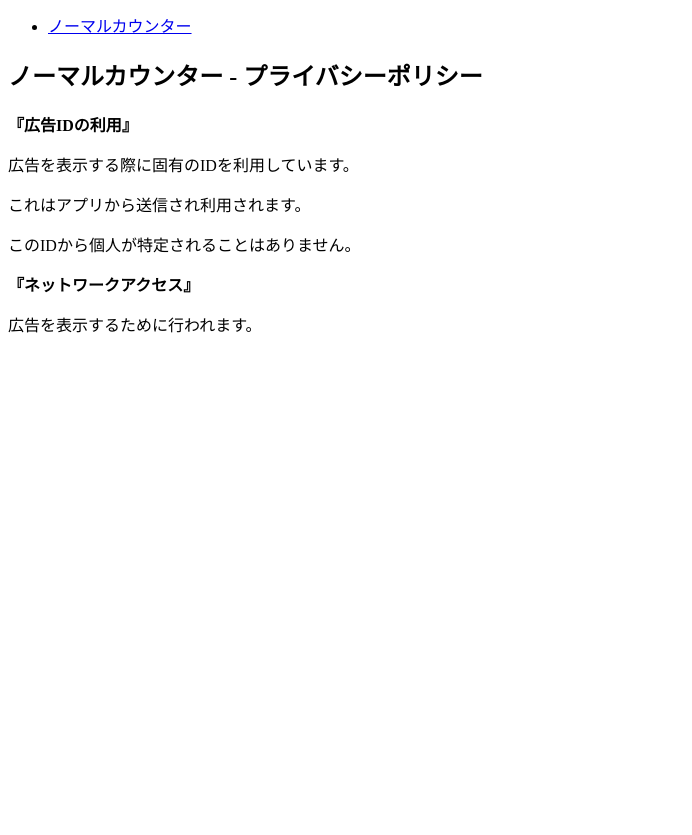
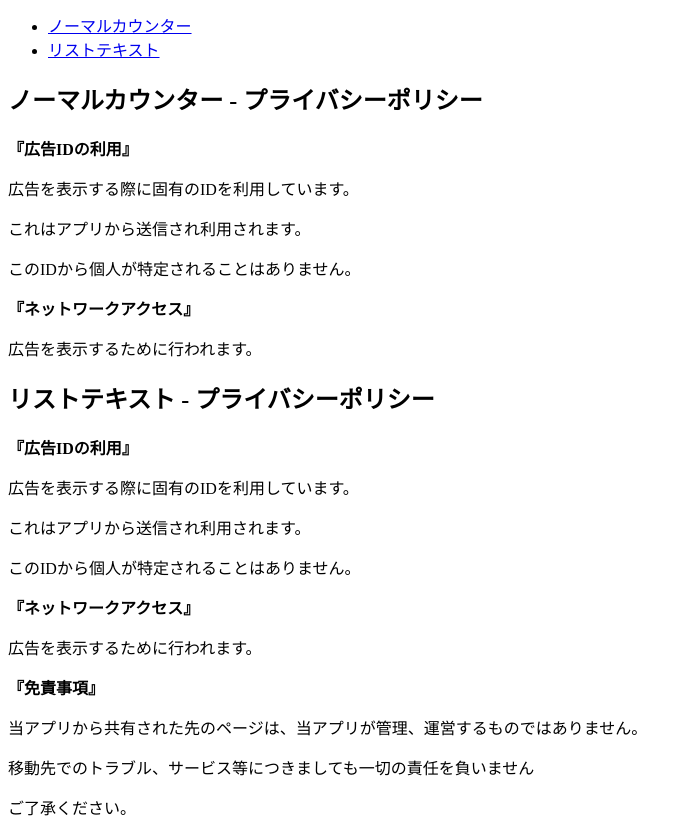
Before and after one commit to dntf-studio/Privacypolicy, a plain HTML site: page index.html in a window 1280 px wide. Shown: the part 113-948 px from the top of the page, without its empty margins (0-692 px from the left). Before the commit the page ends 800 px from the top, so only its background shows below. Drawn offline with Linux system fonts and the light colour scheme.

Commit message:
add:listtext

```diff
--- a/index.html
+++ b/index.html
@@ -5,32 +5,9 @@
     <title>プライバシーポリシー / Privacypolicy</title>
     <link rel="stylesheet" href="style.css">
 </head>
-<body>
-    <header>
-        <h1>プライバシーポリシー / Privacypolicy</h1>
-            <input type="button" value="English" onclick="eng()">
-            <input type="button" value="Japanese" onclick="jpn()">
-    </header>
-    <main>
-
-        <div id="container">
-            <ul>
-                <li>
-                    <a href="#normalcounter">ノーマルカウンター</a>
-                </li>
-            </ul>
-
-            <div id="lang_1">
-                <h2 id="normalcounter">ノーマルカウンター - プライバシーポリシー</h2>
-                <strong>『広告IDの利用』</strong>
-                <p>広告を表示する際に固有のIDを利用しています。</p>
-                <p>これはアプリから送信され利用されます。</p>
-                <p>このIDから個人が特定されることはありません。</p>
-                <strong>『ネットワークアクセス』</strong>
-                <p>広告を表示するために行われます。</p>
-            </div>
-        </div>
-    </main>
+<body onload="load_header()">
+    <div id="box">
+    </div>
     <script src="script.js"></script>
 </body>
 </html>
--- a/script.js
+++ b/script.js
@@ -4,6 +4,17 @@ function eng(){
 
 function jpn(){
     loadHtml("./src/index_ja.html","container");
+}
+
+function load_header(){
+    var html = document.getElementById("box");
+    var str = '<header><h1>プライバシーポリシー / Privacypolicy</h1>'
+    str += '<input type="button" value="English" onclick="eng()">'
+    str += '<input type="button" value="Japanese" onclick="jpn()">'
+    str += '</header><main><div id="container"></div></main>'
+    html.innerHTML = str
+
+    loadHtml("./src/index_ja.html","container")
 }
 
 function loadHtml(html_,place){
--- a/src/index_ja.html
+++ b/src/index_ja.html
@@ -3,9 +3,12 @@
         <li>
             <a href="#normalcounter">ノーマルカウンター</a>
         </li>
+        <li>
+            <a href="#listtext">リストテキスト</a>
+        </li>
     </ul>
 
-    <div id="lang_1">
+    <div id="bigbox">
         <h2 id="normalcounter">ノーマルカウンター - プライバシーポリシー</h2>
         <strong>『広告IDの利用』</strong>
         <p>広告を表示する際に固有のIDを利用しています。</p>
@@ -13,5 +16,17 @@
         <p>このIDから個人が特定されることはありません。</p>
         <strong>『ネットワークアクセス』</strong>
         <p>広告を表示するために行われます。</p>
+
+        <h2 id="listtext">リストテキスト - プライバシーポリシー</h2>
+        <strong>『広告IDの利用』</strong>
+        <p>広告を表示する際に固有のIDを利用しています。</p>
+        <p>これはアプリから送信され利用されます。</p>
+        <p>このIDから個人が特定されることはありません。</p>
+        <strong>『ネットワークアクセス』</strong>
+        <p>広告を表示するために行われます。</p>
+        <strong>『免責事項』</strong>
+        <p>当アプリから共有された先のページは、当アプリが管理、運営するものではありません。</p>
+        <p>移動先でのトラブル、サービス等につきましても一切の責任を負いません</p>
+        <p>ご了承ください。</p>
     </div>
 </div>
```
Also changed, not shown: src/index_en.html (+14 -0 lines).
